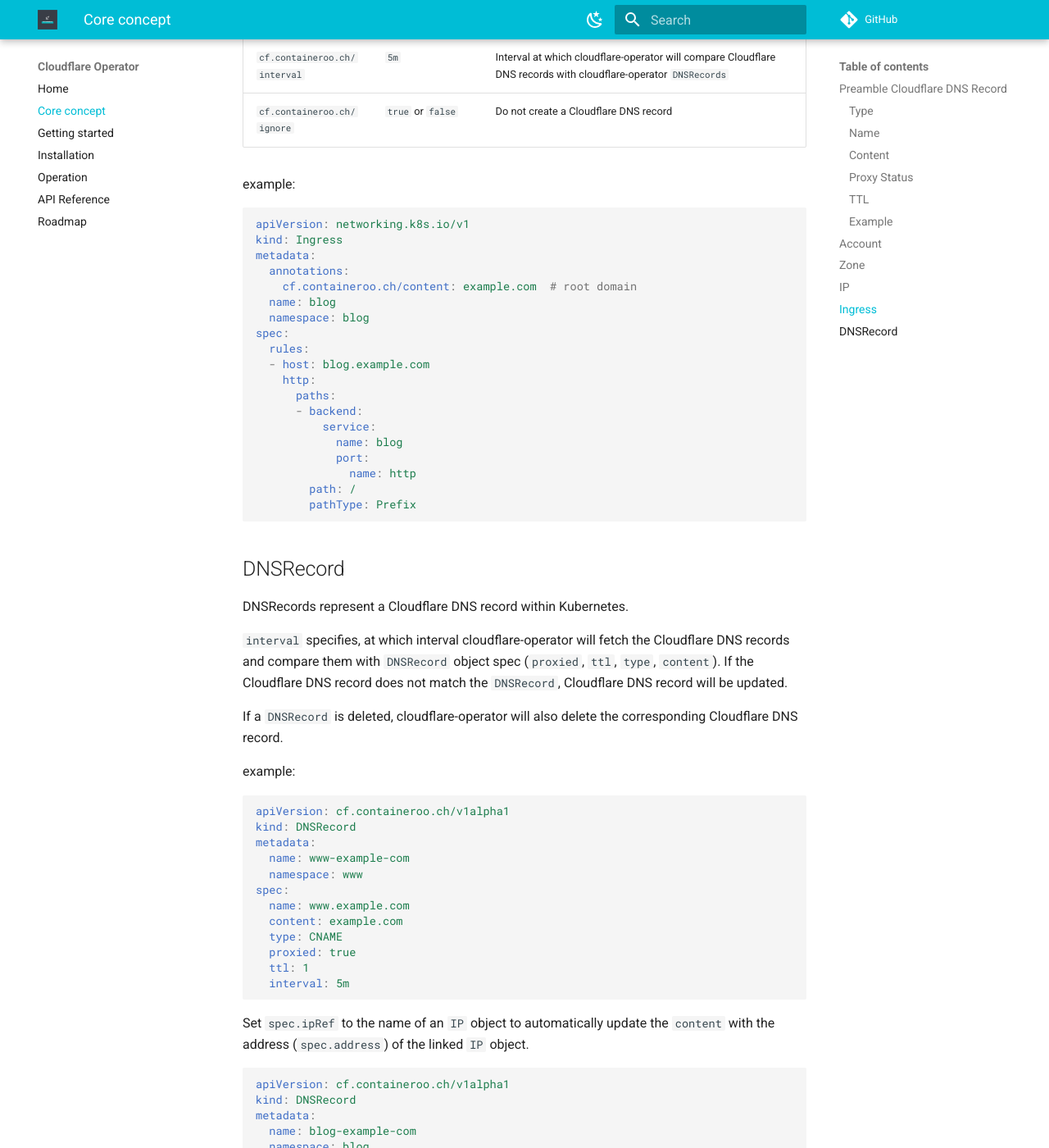
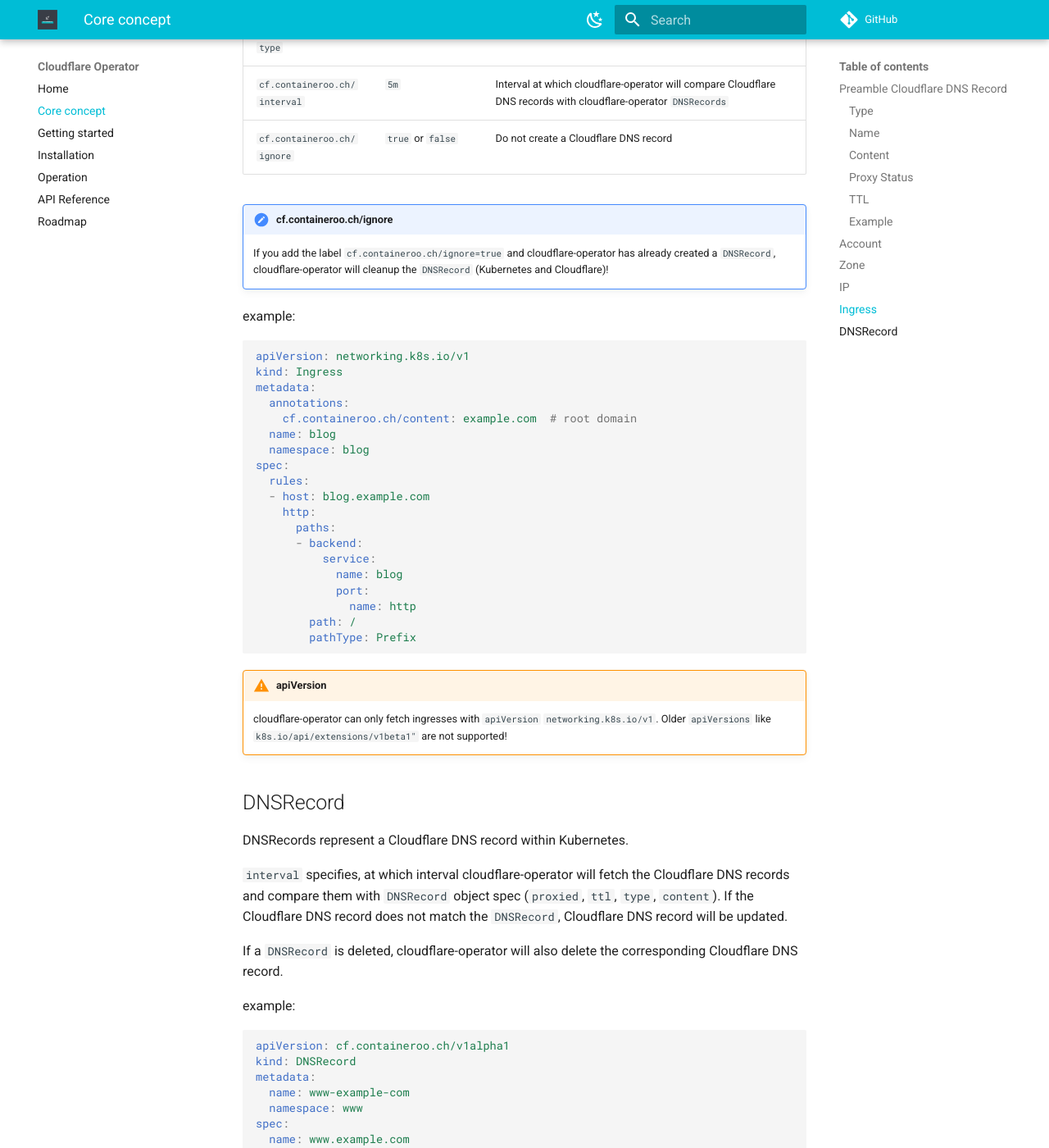
Before and after one commit to containeroo/cloudflare-operator, an MkDocs documentation site: the page built from docs/content/core_concept.md, in a window 1280 px wide and 1400 px high, scrolled down 4919 px. Shown: the whole window at 82% size. Built offline with MkDocs 1.6.1 and Material for MkDocs 9.7.7, drawn with Linux system fonts in a browser that asks for light colours; comment, search, counter and statistics services are not loaded; some of the changed text lies outside the part shown.

Commit message:
update docs

````diff
--- a/docs/content/core_concept.md
+++ b/docs/content/core_concept.md
@@ -17,7 +17,7 @@ An `A` record must point to a valid IPv4 address, eg `172.4.20.69`.
 !!! info "cloudflare-operator use case"
     Let cloudflare-operator create an `A` record for your root domain, eg. `example.com`.
 
-**CNAME***
+**CNAME**
 
 A `CNAME` record must point to a valid domain, eg `example.com`.
 Cloudflare has the ability to point a `CNAME` record to an `A` record. `Proxy Status` and `TTL` of the `CNAME` record will be passed to the `A` record.
@@ -55,8 +55,8 @@ TTL (time to live) is a setting that tells the DNS resolver how long to cache a
 | A     | blog        | 142.251.36.35 | true         | Auto |
 | CNAME | vpn         | example.com   | false        | 120  |
 
-`www.example.com` is hosted on your server at home with your external IPv4 address `178.4.20.69`.
-`blog.example.com` is hosted on a cloud provider instance with the IPv4 address `142.251.36.35`
+- `www.example.com` is hosted on your server at home with your external IPv4 address `178.4.20.69`.
+- `blog.example.com` is hosted on a cloud provider instance with the IPv4 address `142.251.36.35`
 
 ## Account
 
@@ -155,23 +155,29 @@ spec:
 !!! warning
     The source must return only the external IPv4 address.
 
-good:
+    good:
 
-```bash
-curl https://api.ipify.org
+    ```bash
+    curl https://api.ipify.org
+    ```
 
-# output:
-142.251.36.35
-```
+    output:
 
-bad:
+    ```console
+    142.251.36.35
+    ```
 
-```bash
-curl "https://api.ipify.org?format=json"
+    bad:
 
-# output:
-{"ip":"142.251.36.35"}
-```
+    ```bash
+    curl "https://api.ipify.org?format=json"
+    ```
+
+    output:
+
+    ```
+    {"ip":"142.251.36.35"}
+    ```
 
 !!! tip
     To minimize the amount of traffic to each IP source, make sure to add more than one `dynamicIpSources`. cloudflare-operator will randomly choose a source on every `interval`.
@@ -191,6 +197,9 @@ The following annotations are supported:
 | `cf.containeroo.ch/type`     | `A` or `CNAME`         | Cloudflare DNS record type                                                                                      |
 | `cf.containeroo.ch/interval` | `5m`                   | Interval at which cloudflare-operator will compare Cloudflare DNS records with cloudflare-operator `DNSRecords` |
 | `cf.containeroo.ch/ignore`   | `true` or `false`      | Do not create a Cloudflare DNS record                                                                           |
+
+!!! note "cf.containeroo.ch/ignore"
+    If you add the label `cf.containeroo.ch/ignore=true` and cloudflare-operator has already created a `DNSRecord`, cloudflare-operator will cleanup the `DNSRecord` (Kubernetes and Cloudflare)!
 
 example:
 
@@ -215,6 +224,10 @@ spec:
         path: /
         pathType: Prefix
 ```
+
+!!! warning "apiVersion"
+    cloudflare-operator can only fetch ingresses with `apiVersion` `networking.k8s.io/v1`.
+    Older `apiVersions` like `k8s.io/api/extensions/v1beta1"` are not supported!
 
 ## DNSRecord
 
````
Also changed, not shown: docs/content/getting_started.md (+1 -1 lines), docs/content/operation.md (+2 -2 lines).
